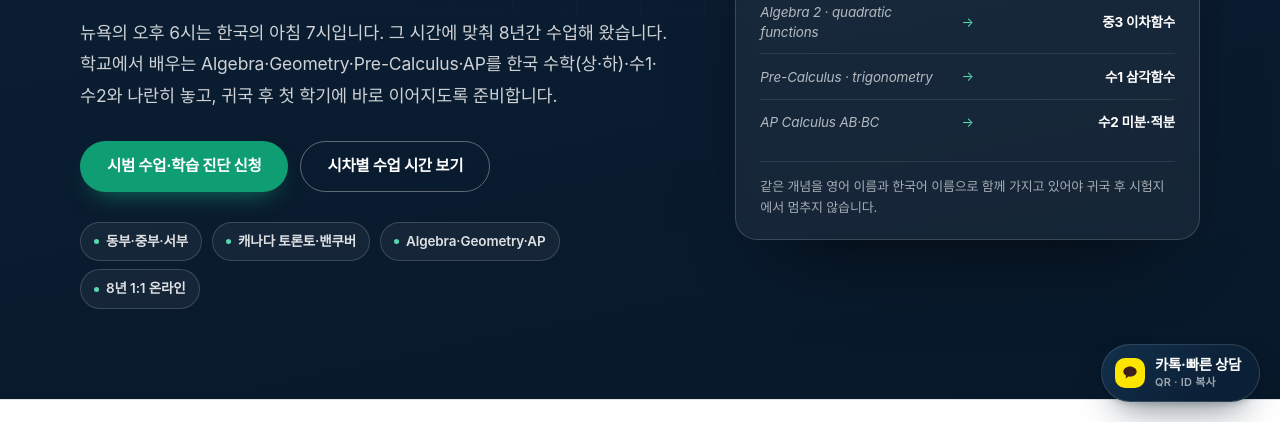
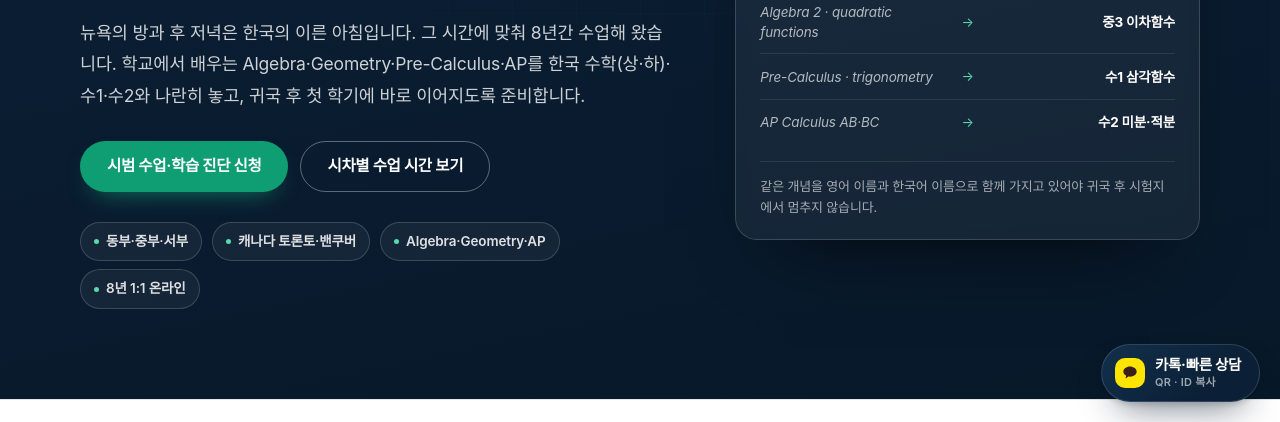
Before and after one commit to yj0084/yj0084.github.io, a plain HTML site: page us-canada-math.html in a window 1280 px wide. Shown: the part 378-800 px from the top of the page. Drawn offline with Linux system fonts and the light colour scheme; a web font is replaced by a local one.

Commit message:
fix: 미국 페이지 히어로 문장을 서머타임과 무관하게 수정

```diff
--- a/us-canada-math.html
+++ b/us-canada-math.html
@@ -958,7 +958,7 @@ table.data .en{font-style:italic;color:#4c6076}
         <p class="eyebrow">미국 동부·중부·서부 · 캐나다 · 시차 13~17시간</p>
         <h1>미국·캐나다에서도<br>한국 수학은<br><span class="hl">끊기지 않게</span></h1>
         <p class="hero-sub">
-          뉴욕의 오후 6시는 한국의 아침 7시입니다. 그 시간에 맞춰 8년간 수업해 왔습니다.
+          뉴욕의 방과 후 저녁은 한국의 이른 아침입니다. 그 시간에 맞춰 8년간 수업해 왔습니다.
           학교에서 배우는 Algebra·Geometry·Pre-Calculus·AP를 한국 수학(상·하)·수1·수2와
           나란히 놓고, 귀국 후 첫 학기에 바로 이어지도록 준비합니다.
         </p>
```
